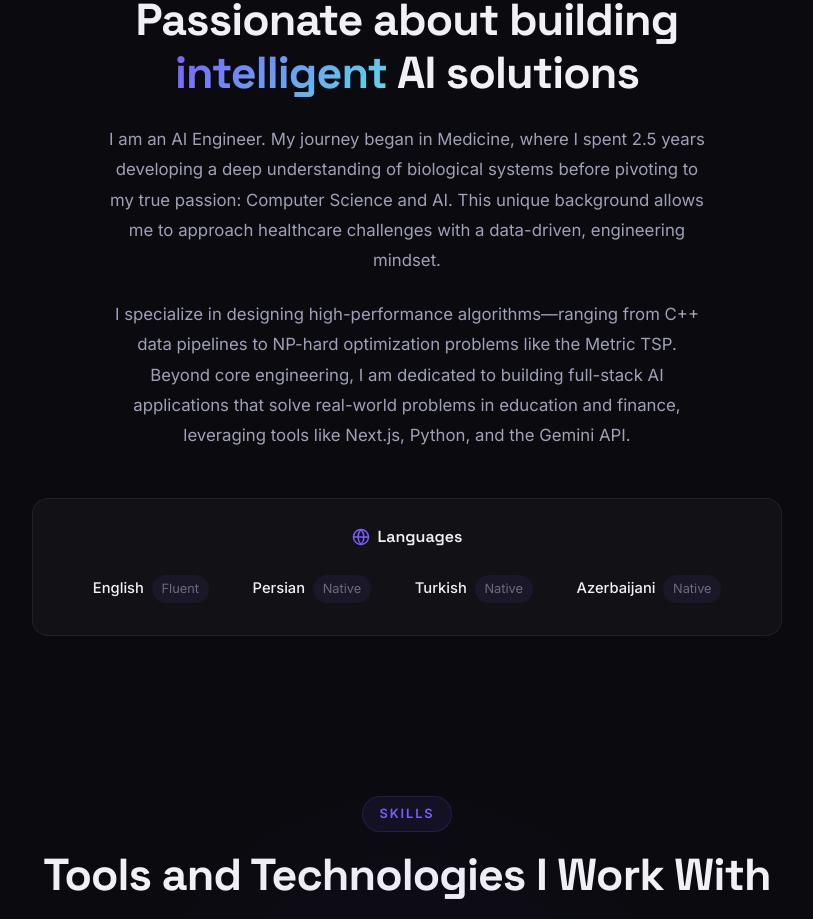
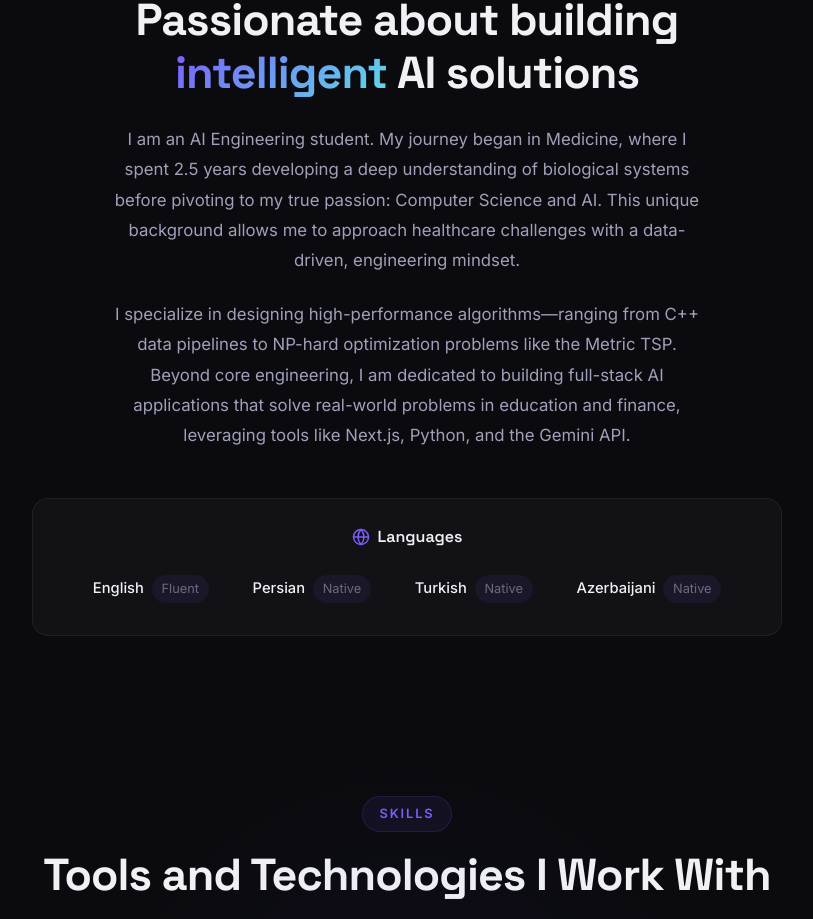
Before and after one commit to amircharvadari/My-Portfolio, a React (Vite) app: page / in a window 1280 px wide. Shown: the part 940-1859 px from the top of the page, without its empty margins (233-1046 px from the left). Built offline with nearby package versions, Linux system fonts and the light colour scheme.

Commit message:
Update job title from 'AI Engineer' to 'AI Engineering student'

```diff
--- a/src/components/About.jsx
+++ b/src/components/About.jsx
@@ -20,7 +20,7 @@ export default function About() {
                         AI solutions
                     </h2>
                     <p className="about__bio">
-                        I am an AI Engineer. My journey began in Medicine, where I spent
+                        I am an AI Engineering student. My journey began in Medicine, where I spent
                         2.5 years developing a deep understanding of biological systems before
                         pivoting to my true passion: Computer Science and AI. This unique
                         background allows me to approach healthcare challenges with a
```
